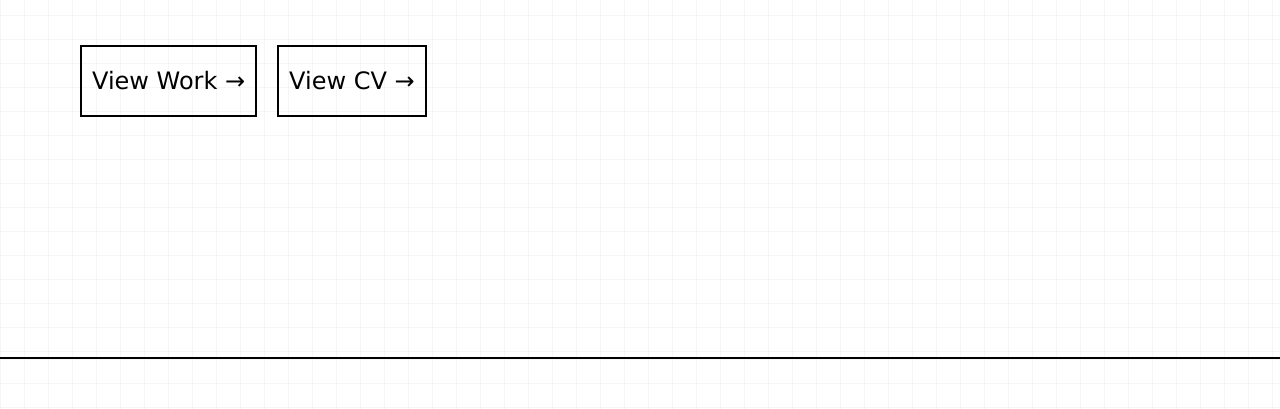
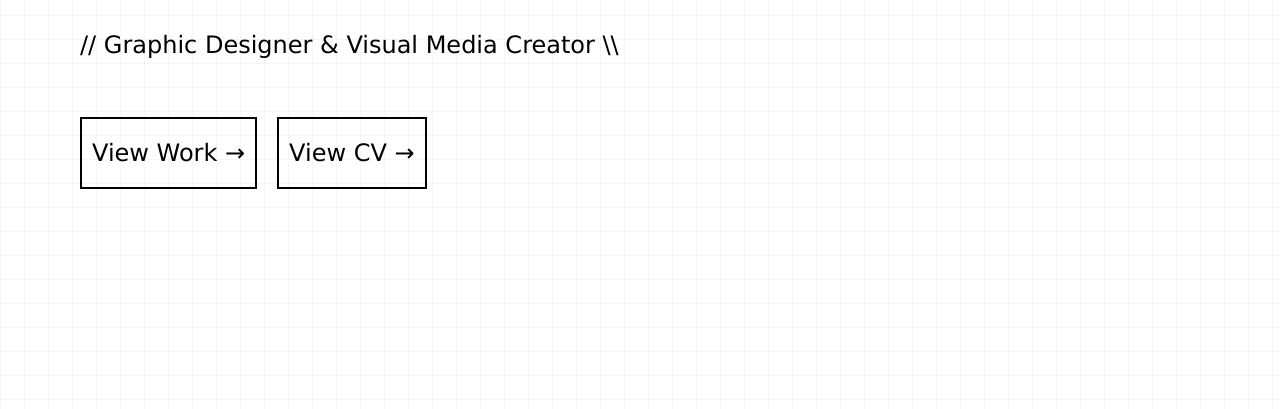
Before and after one commit to JackGBennett/Portfolio, a plain HTML site: page index.html in a window 1280 px wide. Shown: the part 691-1100 px from the top of the page. Drawn offline with Linux system fonts and the light colour scheme.

Commit message:
Update index.html

```diff
--- a/index.html
+++ b/index.html
@@ -25,6 +25,7 @@
 			<h1>Let It</h1>
 			<h1 class='line'>Happen</h1>
 			<p class='SubTitle'>-Tame Impala</p>
+			<p> // Graphic Designer & Visual Media Creator \\</p>
 			<div class='BtnRow'>
 				<a class='btn' href='#Work'>View Work →</a>
 				<a class='btn' href='Sub/CV/CV.html'>View CV →</a>
```
